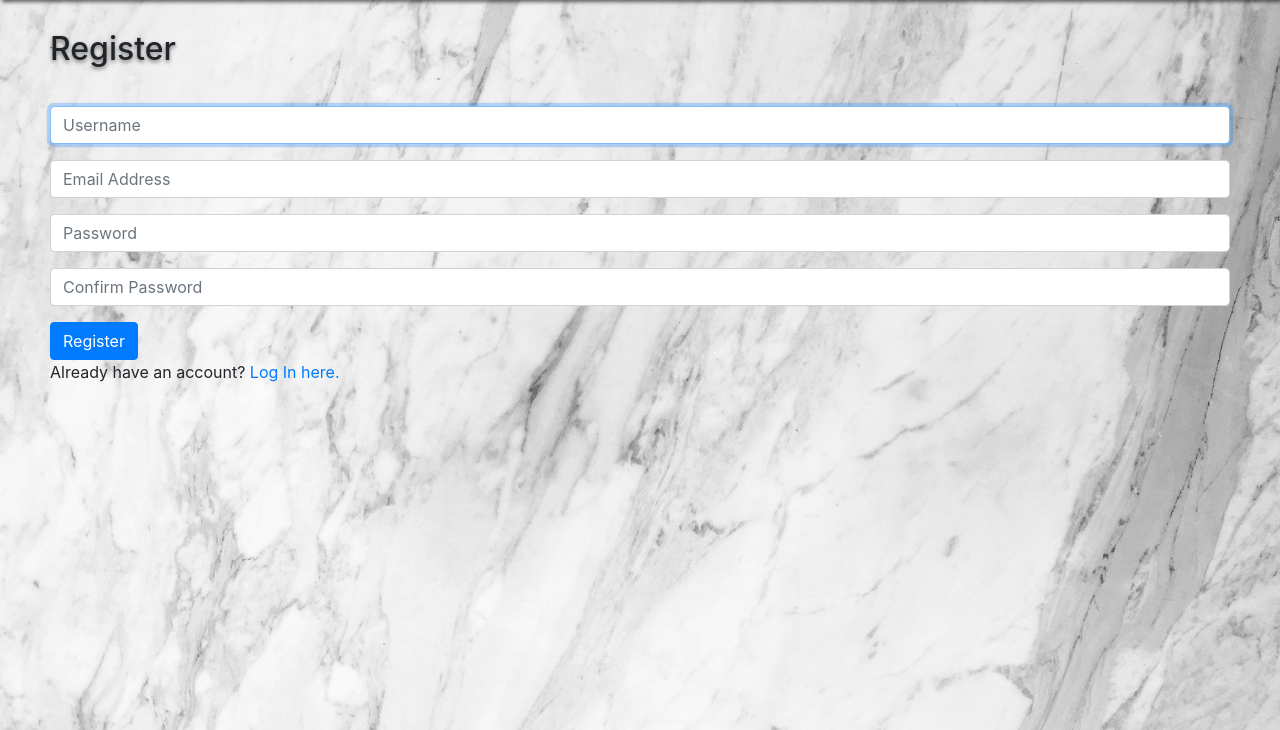
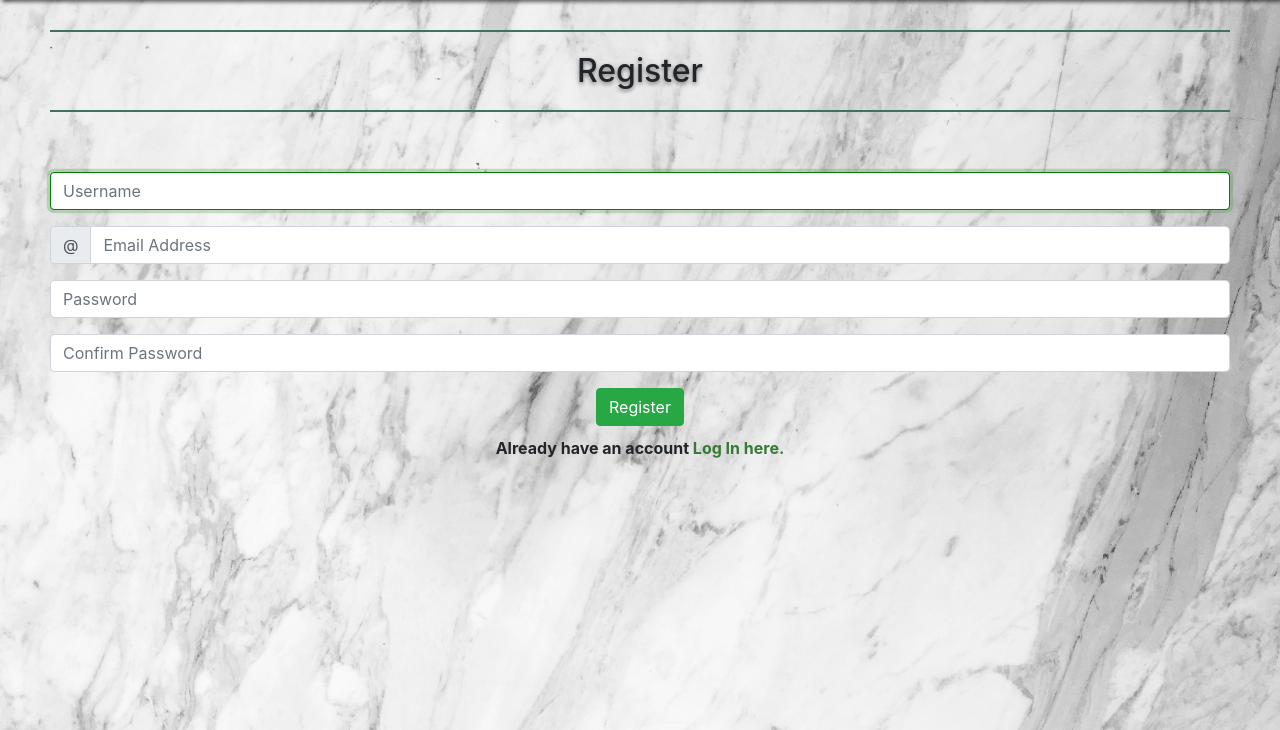
Before and after one commit to JuliaMaxy/project2, a Django app: page /register in a window 1280 px wide. Shown: the part 70-800 px from the top of the page. Run offline with Django 3.2, Linux system fonts and the light colour scheme; some libraries are stand-ins or nearby versions.

Commit message:
add css to login and register

```diff
--- a/commerce/commerce/auctions/static/auctions/styl.css
+++ b/commerce/commerce/auctions/static/auctions/styled.css
@@ -7,6 +7,7 @@ html{
     padding:0;
 }
 body{
+    text-align: center!important;
     padding: 0px 50px 30px 50px;
     margin:0;
     height:auto;
@@ -18,16 +19,37 @@ body{
     margin-top:100px
 }
 h2{
-    padding-bottom:30px;
+    border-bottom: 2px solid  rgb(65, 112, 102);
+    border-top: 2px solid  rgb(65, 112, 102);
+    padding: 20px !important;
+    margin-bottom: 60px !important;
 }
 
 /* cards */
 .card{
-    margin:20px;
+    margin: 5px!important;
+    box-shadow: 4px 4px 10px rgba(0, 0, 0, 0.4);;
 }
 .card a{
     margin:1px;
-    padding:15px
+    padding:15px;
+    font-weight:700
+}
+.card img {
+    object-fit: cover;
+  }
+
+.card .card-body{
+    margin-top:10px;
+    display: flex;
+    flex-direction: column;
+    row-gap: 5px;
+    justify-content: center;
+    align-items: center;
+}
+
+.card-text{
+    color:rgb(42, 107, 58);
 }
 
 /* text */
@@ -38,6 +60,18 @@ h2, .text-beige{
     color:rgb(237, 237, 203)!important;
     margin-left: 25px;
 }
+.suggestion{
+    font-weight: 700;
+    font: medium;
+    margin-top:10px;
+}
+.suggestion a{
+    color:rgb(55, 122, 53)
+}
+.suggestion a:hover{
+    color:rgb(53, 141, 112)
+}
+
 
 /* navbar */
 .bg-green {
@@ -46,7 +80,7 @@ h2, .text-beige{
   }
 .navbar {
     height: 70px;
-    box-shadow: 2px 2px 4px rgba(0, 0, 0, 0.6);;
+    box-shadow: 2px 2px 4px rgba(0, 0, 0, 0.6);
 }
 .custom-collapse{
     background-color: rgba(65, 112, 102, 0.8);
@@ -59,11 +93,11 @@ h2, .text-beige{
     color:white!important
 }
 
-/* cards */
-
-.card{
-    margin: 20px;
-}
+/* forms */
+.form-control:focus {
+    border-color: green!important;
+    box-shadow: 0 0 0 0.2rem rgba(44, 140, 44, 0.25)!important;
+  }
 
 
 .btn-file{
--- a/commerce/commerce/auctions/templates/auctions/index.html
+++ b/commerce/commerce/auctions/templates/auctions/index.html
@@ -1,8 +1,8 @@
 {% extends "auctions/layout.html" %}
 
 {% block body %}
-<h2>Active Listings:</h2>
-<div class="row row-cols-xs-1 row-cols-sm-2 row-cols-md-3 g-5">
+<h2>Active Listings</h2>
+<div class="row row-cols-xs-2 row-cols-md-3 row-cols-lg-4 g-5">
     {% for listing in listings %}
     {% if listing.active %}
         <div class="col">
@@ -12,7 +12,7 @@
                 {% endif %}
                 <div class="card-body">
                     <h3 class="card-title">{{listing.title}}</h3>
-                    <p class="card-subtitle">{{listing.description}}</p>
+                    <p class="card-subtitle text-muted">{{listing.description}}</p>
                     <h5 class="card-text">
                         Price: ${% if listing.current_bid == 0%}
                         {{listing.starting_bid}}
--- a/commerce/commerce/auctions/templates/auctions/layout.html
+++ b/commerce/commerce/auctions/templates/auctions/layout.html
@@ -4,7 +4,7 @@
 <html lang="en">
     <head>
         <title>{% block title %}Auctions{% endblock %}</title>
-        <link href="{% static 'auctions/styl.css' %}" rel="stylesheet">
+        <link href="{% static 'auctions/styled.css' %}" rel="stylesheet">
         <meta name="viewport" content="width=device-width, initial-scale=1">
         <link href="https://cdn.jsdelivr.net/npm/bootstrap@5.2.3/dist/css/bootstrap.min.css" rel="stylesheet" integrity="sha384-rbsA2VBKQhggwzxH7pPCaAqO46MgnOM80zW1RWuH61DGLwZJEdK2Kadq2F9CUG65" crossorigin="anonymous">
         <link rel="stylesheet" href="https://stackpath.bootstrapcdn.com/bootstrap/4.4.1/css/bootstrap.min.css" integrity="sha384-Vkoo8x4CGsO3+Hhxv8T/Q5PaXtkKtu6ug5TOeNV6gBiFeWPGFN9MuhOf23Q9Ifjh" crossorigin="anonymous">
--- a/commerce/commerce/auctions/templates/auctions/login.html
+++ b/commerce/commerce/auctions/templates/auctions/login.html
@@ -16,9 +16,9 @@
         <div class="form-group">
             <input class="form-control" type="password" name="password" placeholder="Password">
         </div>
-        <input class="btn btn-primary" type="submit" value="Login">
+        <input class="btn btn-success" type="submit" value="Login">
     </form>
 
-    Don't have an account? <a href="{% url 'register' %}">Register here.</a>
+    <div class="suggestion">Don't have an account? <a href="{% url 'register' %}">Register here.</a></div>
 
 {% endblock %}
--- a/commerce/commerce/auctions/templates/auctions/register.html
+++ b/commerce/commerce/auctions/templates/auctions/register.html
@@ -13,7 +13,8 @@
         <div class="form-group">
             <input class="form-control" autofocus type="text" name="username" placeholder="Username">
         </div>
-        <div class="form-group">
+        <div class="input-group mb-3">
+            <span class="input-group-text">@</span>
             <input class="form-control" type="email" name="email" placeholder="Email Address">
         </div>
         <div class="form-group">
@@ -22,9 +23,9 @@
         <div class="form-group">
             <input class="form-control" type="password" name="confirmation" placeholder="Confirm Password">
         </div>
-        <input class="btn btn-primary" type="submit" value="Register">
+        <input class="btn btn-success" type="submit" value="Register">
     </form>
 
-    Already have an account? <a href="{% url 'login' %}">Log In here.</a>
+    <div class="suggestion">Already have an account <a href="{% url 'login' %}">Log In here.</a></div>
 
 {% endblock %}
```
Also changed, not shown: commerce/commerce/db.sqlite3.
